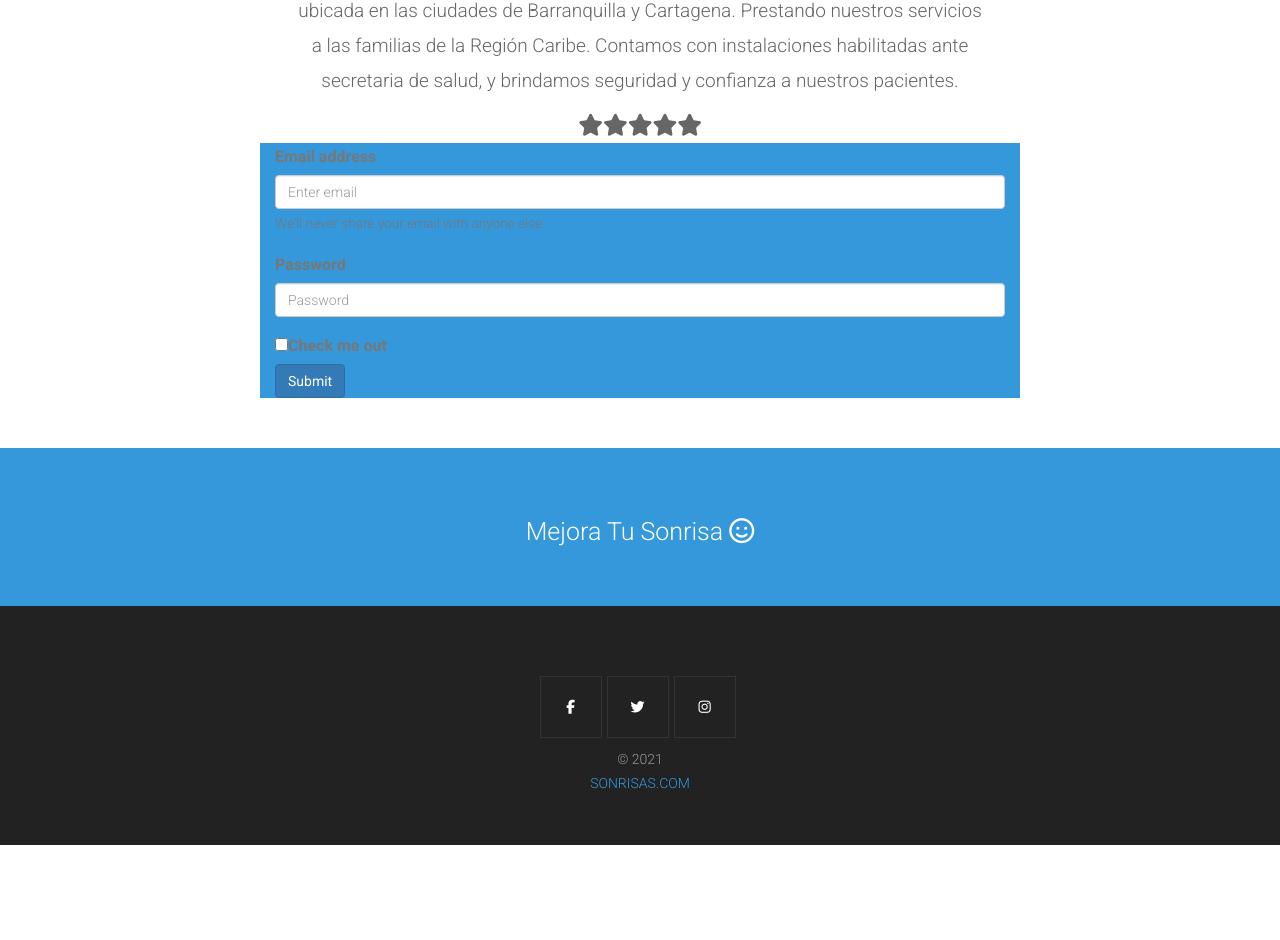
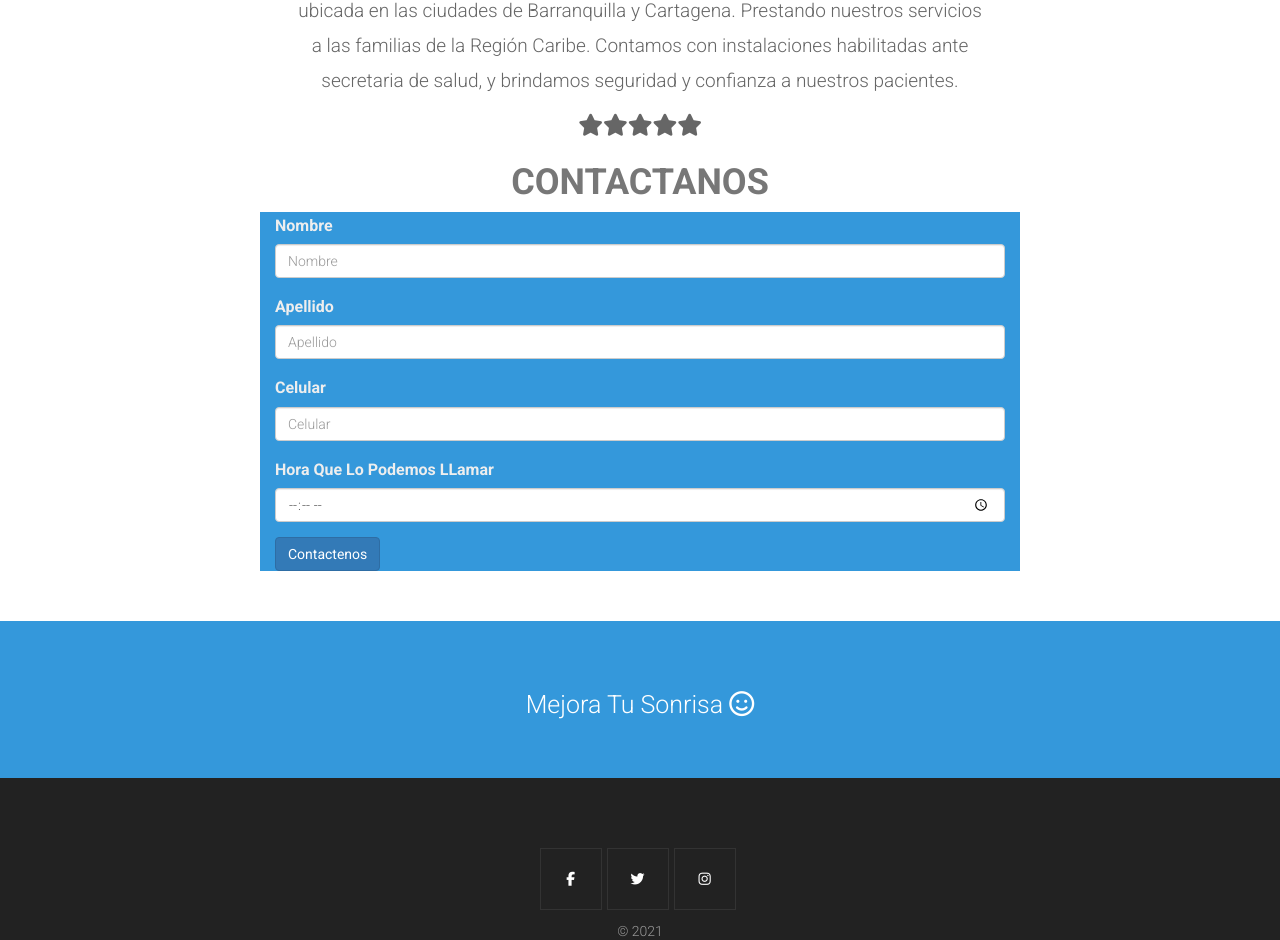
Before and after one commit to cabiver/electiva, an Angular app: page / in a window 1280 px wide. Shown: the part 2152-3092 px from the top of the page. Before the commit the page ends 2997 px from the top, so only its background shows below. Built offline with nearby package versions, Linux system fonts and the light colour scheme.

Commit message:
Pelea epica por creacion de fornulario
Carlos es manco

```diff
--- a/src/app/modules/inicio/pages/formulario/formulario.component.html
+++ b/src/app/modules/inicio/pages/formulario/formulario.component.html
@@ -1,19 +1,24 @@
-
-<div class="container">
-    <form class="col-md-8 col-md-offset-2 p-2" style="background-color: #3498DB">
+<section class="p3">
+<div class="container ">
+  <h1 class=" text-center ">CONTACTANOS</h1>
+    <form class="col-md-8 col-md-offset-2 p-2 " style="background-color: #3498DB">
         <div class="form-group text-light">
-          <label for="exampleInputEmail1 text-light">Email address</label>
-          <input type="email" class="form-control" id="exampleInputEmail1" aria-describedby="emailHelp" placeholder="Enter email">
-          <small id="emailHelp" class="form-text text-muted">We'll never share your email with anyone else.</small>
+          <label for="exampleInputEmail1 text-light" id="text2">Nombre  </label>
+          <input type="text" class="form-control"    placeholder="Nombre  ">
+         </div>
+        <div class="form-group text-white">
+          <label class="text-white" id="text2" >Apellido</label>
+          <input type="text" class="form-control"   placeholder="Apellido">
+        </div>
+        <div class="form-group  text-light"id="text2">
+          <label class="text-light" id="text2" >Celular</label>
+          <input type="text" class="form-control"   placeholder="Celular">
         </div>
         <div class="form-group  text-light">
-          <label class="text-light" for="exampleInputPassword1">Password</label>
-          <input type="password" class="form-control" id="exampleInputPassword1" placeholder="Password">
+          <label class="text-light"id="text2"  >Hora Que Lo Podemos LLamar</label>
+          <input type="time" class="form-control" >
         </div>
-        <div class="form-check text-light">
-          <input type="checkbox" class="form-check-input" id="exampleCheck1">
-          <label class="form-check-label" for="exampleCheck1">Check me out</label>
-        </div>
-        <button type="submit" class="btn btn-primary">Submit</button>
+        <button type="submit" class="btn btn-primary col-sm">Contactenos</button>
     </form>
 </div>
+</section>
--- a/src/styles.css
+++ b/src/styles.css
@@ -33,6 +33,12 @@ a:hover {
 	padding-bottom:26px;
 	font-size:30px;
 }
+
+#text2{
+ color: #eee;
+
+}
+
 
 header .navbar-white a {
 	color:#3D566E;
```
